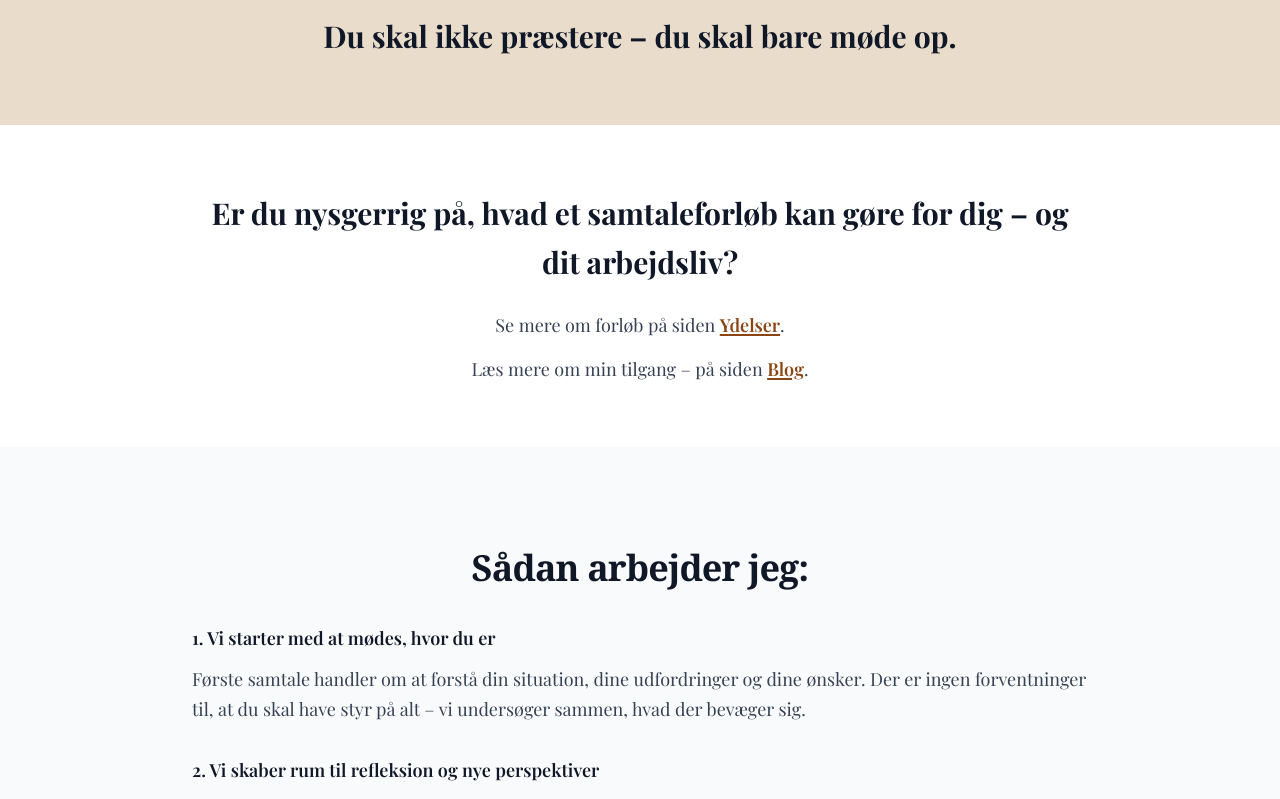
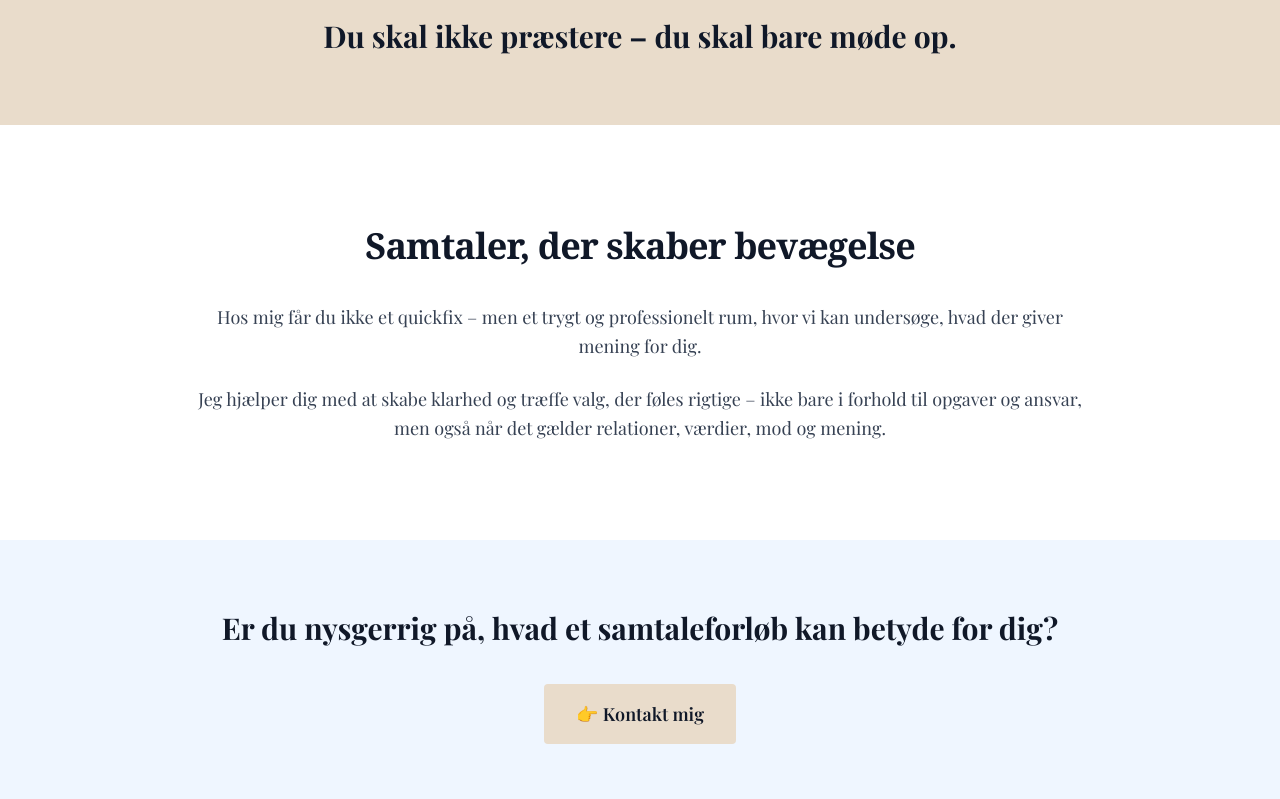
Before and after one commit to nordic-agency/marielouisestokholm, a Next.js app: page /om-mig in a window 1280 px wide. Shown: the part 2101-2900 px from the top of the page. Built offline with nearby package versions, Linux system fonts and the light colour scheme.

Commit message:
V2 Revision: Added 'Samtaler, der skaber bevægelse' section and updated contact CTA

```diff
--- a/src/app/om-mig/page.tsx
+++ b/src/app/om-mig/page.tsx
@@ -84,20 +84,35 @@ export default function AboutPage() {
         </div>
       </section>
 
-      {/* Call to action sektion */}
-      <section className="bg-white py-16 px-6">
-        <div className="max-w-4xl mx-auto text-center space-y-6">
-          <h2 className="text-2xl md:text-3xl font-bold text-gray-900 leading-relaxed">
-            Er du nysgerrig på, hvad et samtaleforløb kan gøre for dig – og dit arbejdsliv?
+      {/* Samtaler, der skaber bevægelse */}
+      <section className="bg-white py-24 px-6">
+        <div className="max-w-4xl mx-auto text-center">
+          <h2 className="text-3xl md:text-4xl font-serif font-bold text-gray-900 leading-snug tracking-tight mb-8">
+            Samtaler, der skaber bevægelse
           </h2>
-          <div className="space-y-4 text-lg text-gray-700">
+          <div className="space-y-6 text-lg leading-relaxed text-gray-700">
             <p>
-              Se mere om forløb på siden <Link href="/hvad-jeg-tilbyder" className="text-[#8B4513] hover:text-[#A0522D] font-semibold underline decoration-2 underline-offset-2">Ydelser</Link>.
+              Hos mig får du ikke et quickfix – men et trygt og professionelt rum, hvor vi kan undersøge, hvad der giver mening for dig.
             </p>
             <p>
-              Læs mere om min tilgang – på siden <Link href="/blog" className="text-[#8B4513] hover:text-[#A0522D] font-semibold underline decoration-2 underline-offset-2">Blog</Link>.
+              Jeg hjælper dig med at skabe klarhed og træffe valg, der føles rigtige – ikke bare i forhold til opgaver og ansvar, men også når det gælder relationer, værdier, mod og mening.
             </p>
           </div>
+        </div>
+      </section>
+
+      {/* Call to action sektion */}
+      <section className="bg-blue-50 py-16 px-6">
+        <div className="max-w-4xl mx-auto text-center">
+          <h2 className="text-2xl md:text-3xl font-bold text-gray-900 leading-relaxed mb-8">
+            Er du nysgerrig på, hvad et samtaleforløb kan betyde for dig?
+          </h2>
+          <Link
+            href="/kontakt"
+            className="inline-block bg-[#e9dccb] hover:bg-[#d7c3ad] text-gray-900 font-semibold py-4 px-8 rounded transition text-lg"
+          >
+            👉 Kontakt mig
+          </Link>
         </div>
       </section>
 
```
